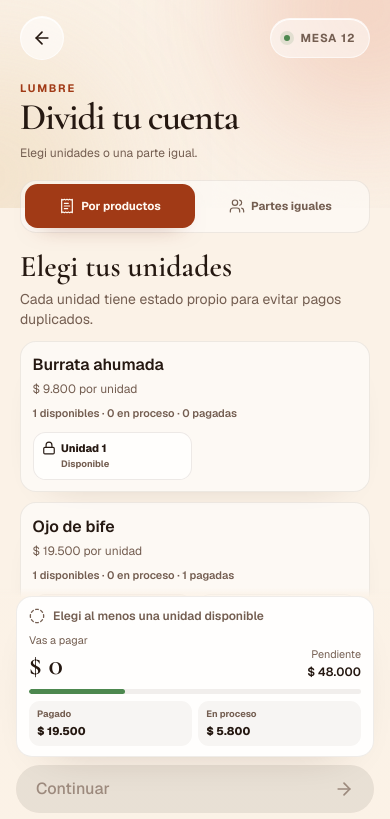
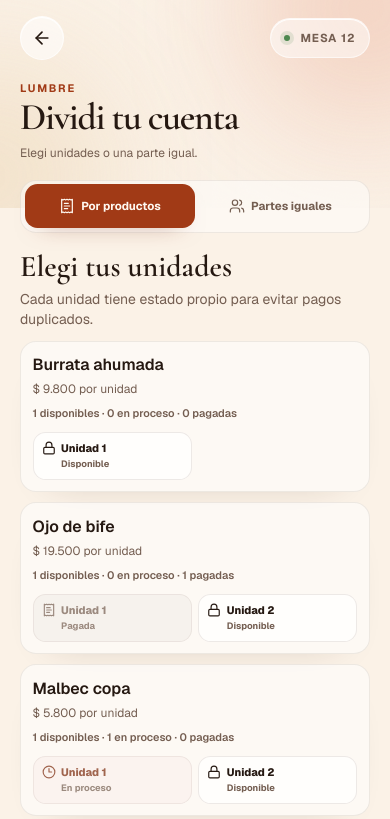
Before and after one commit to Ignagalvan/APP_Restoran, a Next.js app: page /split in a window 390 px wide. Shown: the top 819 px of the page. Built offline with nearby package versions, Linux system fonts and the light colour scheme.

Commit message:
Prevent split footer overlay on mobile

```diff
--- a/src/app/globals.css
+++ b/src/app/globals.css
@@ -166,7 +166,7 @@ a { color: inherit; text-decoration: none; }
 .split-tab { position: relative; z-index: 1; display: inline-flex; min-height: 2.75rem; align-items: center; justify-content: center; gap: .4rem; border-radius: .78rem; color: var(--muted-foreground); font-size: .72rem; font-weight: 700; transition: color 220ms ease,transform 220ms ease; }
 .split-tab[aria-selected="true"] { color: var(--primary-foreground); }
 .split-tab:focus-visible { outline: 3px solid color-mix(in oklab,var(--ring) 30%,transparent); outline-offset: 3px; }
-.split-content { padding-bottom: 13.5rem; }
+.split-content { padding-bottom: max(1rem,env(safe-area-inset-bottom)); }
 .split-panel { padding-block: 1rem .5rem; animation: split-panel-in 260ms cubic-bezier(.22,1,.36,1) both; }
 .split-product { display: grid; min-height: 4rem; gap: .65rem; border: 1px solid rgba(76,54,42,.09); border-radius: 1rem; padding: .72rem; background: rgba(255,255,255,.56); box-shadow: 0 16px 42px -34px var(--shadow-ink); transition: border-color 220ms ease,background 220ms ease,transform 220ms ease,box-shadow 220ms ease; }
 .split-product[data-selected="true"] { border-color: color-mix(in oklab,var(--primary) 62%,transparent); background: color-mix(in oklab,var(--primary) 10%,white); box-shadow: 0 18px 46px -28px var(--shadow-primary),inset 0 0 0 1px color-mix(in oklab,var(--primary) 14%,transparent); transform: translateY(-1px); }
@@ -211,7 +211,7 @@ a { color: inherit; text-decoration: none; }
 .split-part:disabled { cursor: not-allowed; opacity: .72; }
 .split-part:not(:disabled):active { transform: scale(.985); }
 .split-empty { margin-top: 1rem; border: 1px solid rgba(255,255,255,.72); border-radius: 1.55rem; padding: 2rem 1.5rem; background: rgba(255,255,255,.68); box-shadow: 0 22px 55px -38px var(--shadow-ink); text-align: center; }
-.split-sticky { position: fixed; z-index: 30; left: 50%; bottom: 0; width: min(100%,28rem); padding: .55rem 1rem max(.65rem,env(safe-area-inset-bottom)); background: linear-gradient(180deg,transparent 0,var(--background) .6rem); transform: translateX(-50%); }
+.split-sticky { position: sticky; z-index: 30; bottom: 0; margin: 1rem -1rem 0; padding: .55rem 1rem max(.65rem,env(safe-area-inset-bottom)); background: linear-gradient(180deg,transparent 0,var(--background) .6rem); }
 .split-sticky button:disabled { cursor: not-allowed; }
 .split-summary { border: 1px solid rgba(76,54,42,.09); border-radius: 1rem; padding: .65rem .75rem; background: rgba(255,255,255,.9); box-shadow: 0 18px 48px -34px var(--shadow-ink); backdrop-filter: blur(16px); transition: border-color 220ms ease,box-shadow 220ms ease; }
 .split-summary[data-ready="true"] { border-color: color-mix(in oklab,var(--status) 25%,transparent); box-shadow: 0 18px 48px -34px var(--shadow-primary); }
```
